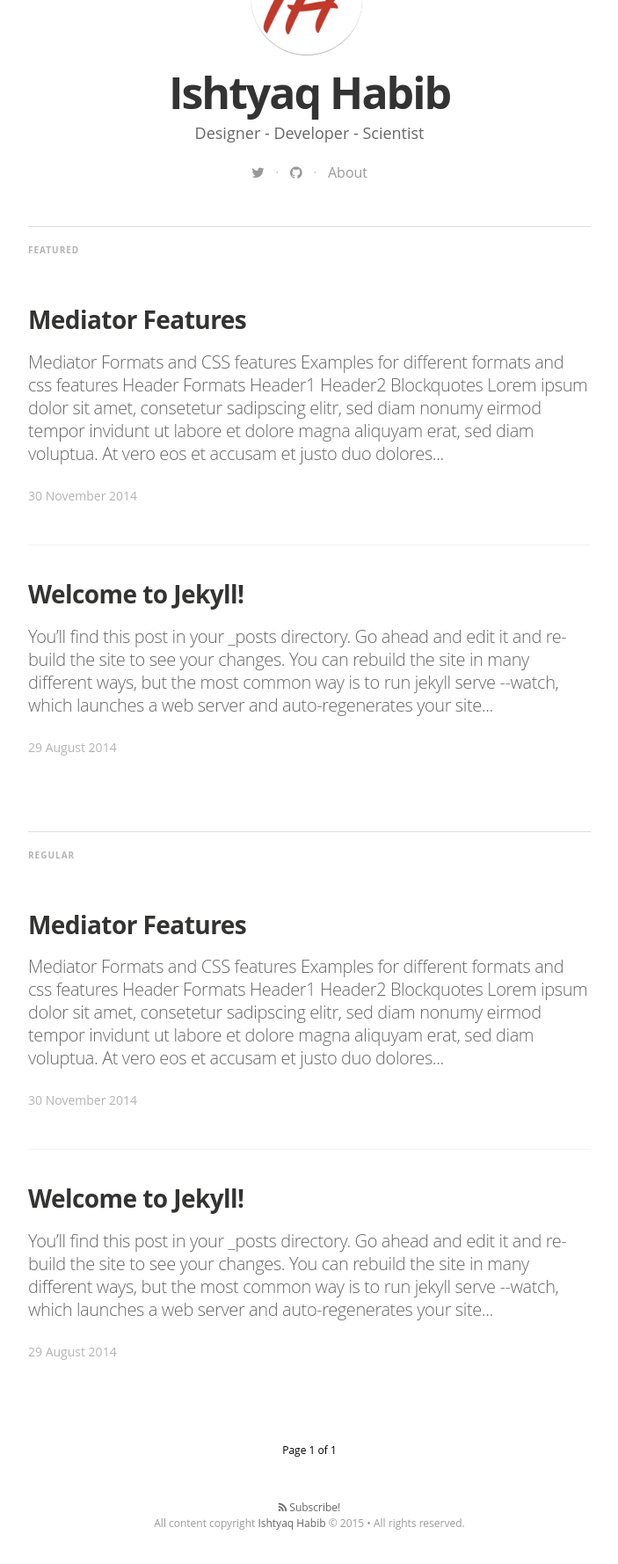
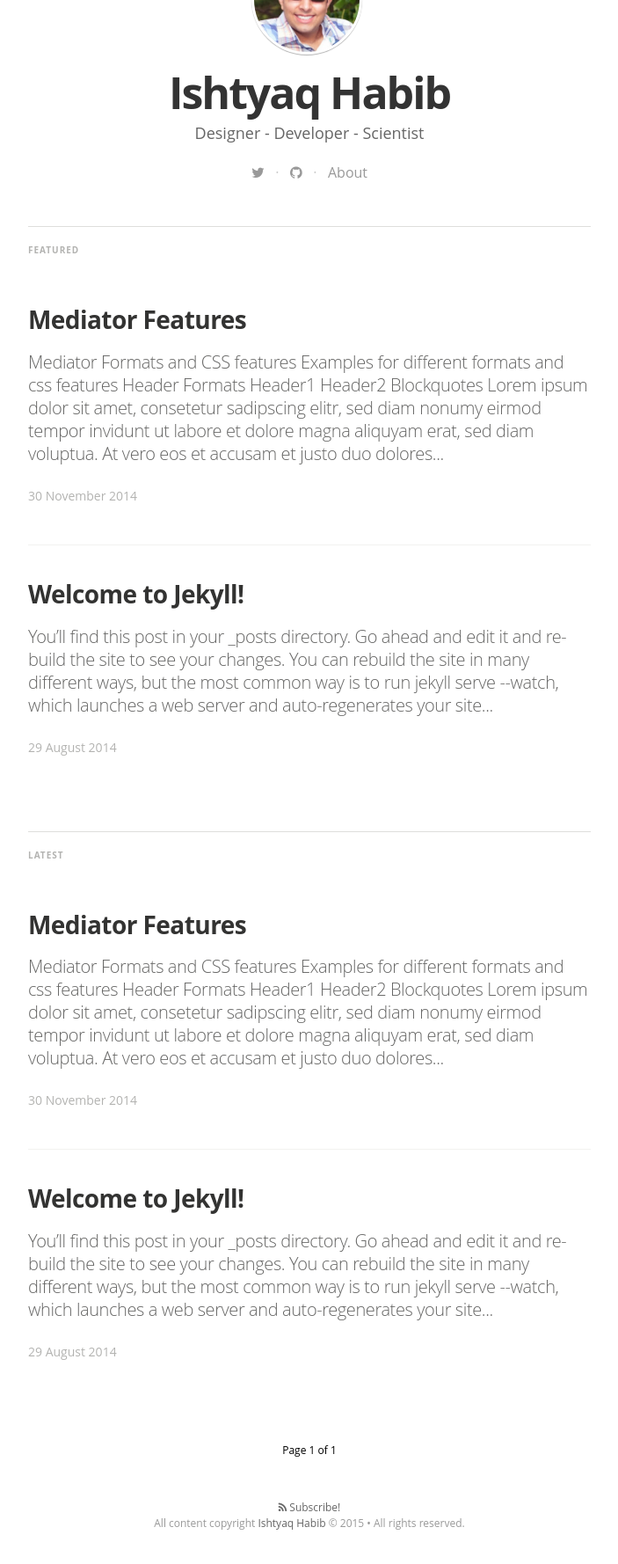
Before and after one commit to tyaq/tyaq.github.io, a Jekyll site: the page built from index.html, in a window 1280 px wide, cut to the strip 454-2242 px from the top of the page. Shown: the top 1778 px of the strip at 88% size, without its empty margins (288-991 px from the left). Built offline with Jekyll 4.4.1, drawn with Linux system fonts in a browser that asks for light colours; nearby versions of some CDN libraries; some web fonts are replaced; Markdown is read by kramdown in place of the engine named in the settings; the list of posts is cut into pages by our own code.

Commit message:
Logo fix
Decided on logo

```diff
--- a/_config.yml
+++ b/_config.yml
@@ -9,7 +9,7 @@
 
 email: ishtyaq.habib@gmail.com
 #blog logo
-logo: "/assets/images/logo.jpg"
+logo: "/assets/images/logo.png"
 # blog cover
 cover: "/assets/images/cA4aKEIPQrerBnp1yGHv_IMG_9534-3-2.jpg"
 
--- a/css/main.sass
+++ b/css/main.sass
@@ -45,7 +45,7 @@
   top: 10px
   width: $rs*3
   height: $rs*3
-  background-color: #000
+  background-color: #fff
   overflow: hidden
   z-index: 99
   .logo
--- a/index.html
+++ b/index.html
@@ -10,7 +10,7 @@
 
 <header class="blog-header">
     {% if site.logo %}
-      <a class="blog-logo" href="{{site.url}}" style="background-image: url('{{ site.logo }}')">{{ site.title }}</a>
+      <a class="blog-logo" href="{{site.url}}" style="background-image: url('{{ site.author_image }}')">{{ site.title }}</a>
     {% endif %}
     <h1 class="blog-title">{{ site.title }}</h1>
     <h2 class="blog-description">{{ site.description }}</h2>
@@ -52,7 +52,7 @@
       {% endfor %}
     </div>
 
-    <h5 class="index-headline normal"><span>Regular</span></h5>
+    <h5 class="index-headline normal"><span>Latest</span></h5>
     {% endif %}
 
     <div class="cf frame">
```
